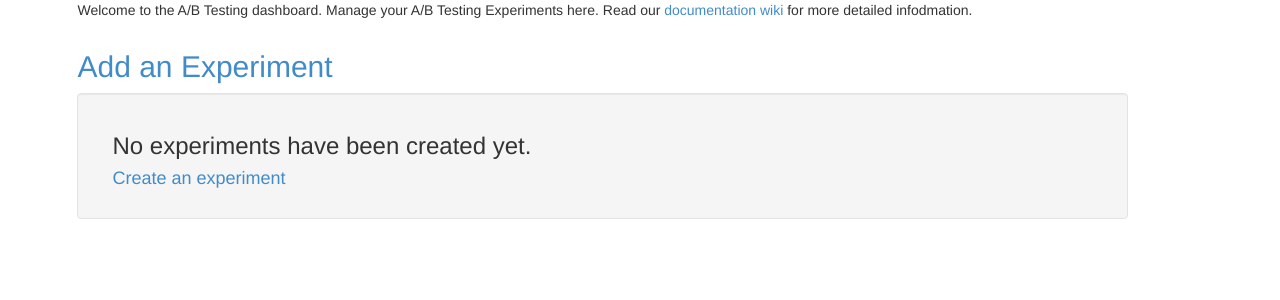
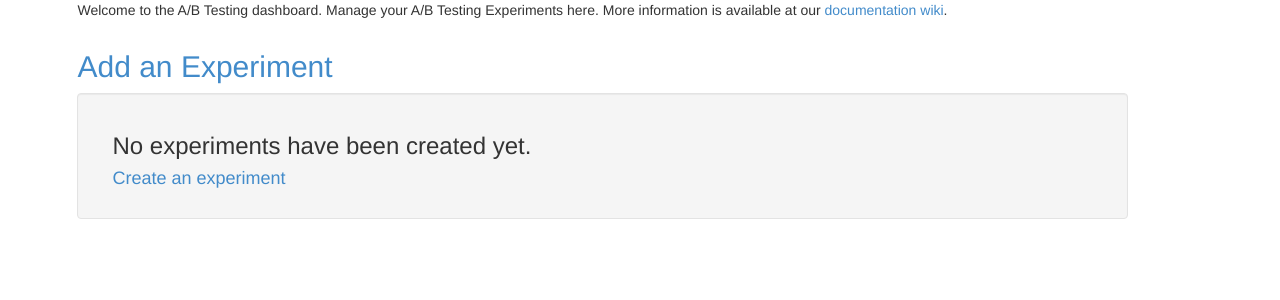
Before and after one commit to penzance/ab-testing-tool, a Django app: template ab_tool/templates/ab_tool/experimentsDashboard.html in a window 1280 px wide. Shown: the part 70-370 px from the top of the page. Run offline with Django 3.2, Linux system fonts and the light colour scheme; the template is opened without the code that fills it, so the values that code supplies are empty; some libraries are stand-ins or nearby versions.

Commit message:
Update experimentsDashboard.html

```diff
--- a/ab_tool/templates/ab_tool/experimentsDashboard.html
+++ b/ab_tool/templates/ab_tool/experimentsDashboard.html
@@ -17,7 +17,7 @@
     <main>
         <div class="row row-lti col-md-8">
             <p>
-                Welcome to the A/B Testing dashboard. Manage your A/B Testing Experiments here. Read our <a href="#">documentation wiki</a> for more detailed infodmation.
+                Welcome to the A/B Testing dashboard. Manage your A/B Testing Experiments here. More information is available at our <a href="#">documentation wiki</a>.
             </p>
         </div>
         <div class="row row-lti col-md-8">
```
